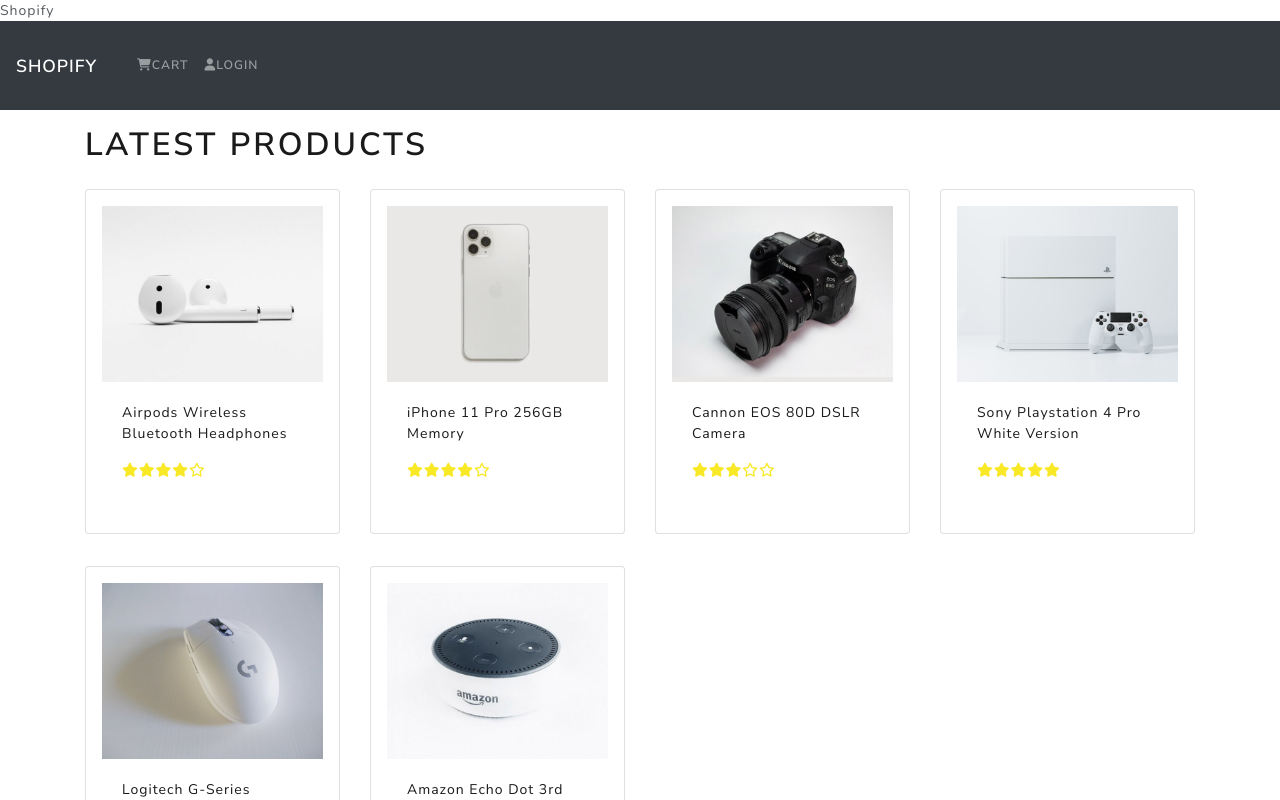
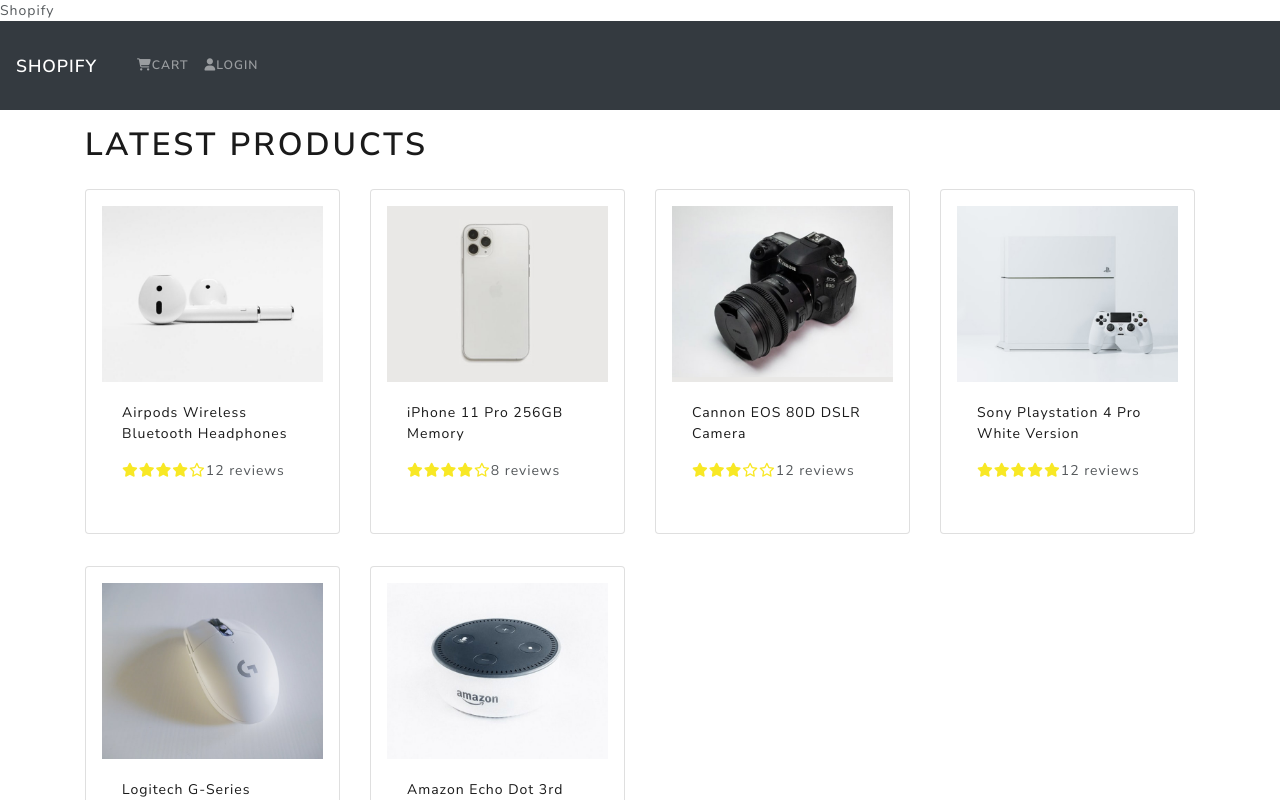
Before and after one commit to Mehedee-Hassan/e-commerce, a React (Create React App) app in the folder frontend/: page / in a window 1280 px wide. Shown: the top 800 px of the page. Built offline with nearby package versions, Linux system fonts and the light colour scheme.

Commit message:
correct review

```diff
--- a/frontend/src/components/Product.js
+++ b/frontend/src/components/Product.js
@@ -17,7 +17,7 @@ function Product({ product }) {
             </a>
             <Card.Text as="div">
                 <div className='my-3'>
-                    <Rating value={product.rating} text={`${product.numbReviews} reviews`} color={'#f8e825'}/>
+                    <Rating value={product.rating} text={`${product.numReviews} reviews`} color={'#f8e825'}/>
                 </div>
             </Card.Text>
         </Card.Body>
--- a/frontend/src/components/Rating.js
+++ b/frontend/src/components/Rating.js
@@ -62,6 +62,7 @@ function Rating({value, text, color}) {
 
             </i>
         </span>
+        <span>{text && text}</span>
     </div>
   )
 }
```
